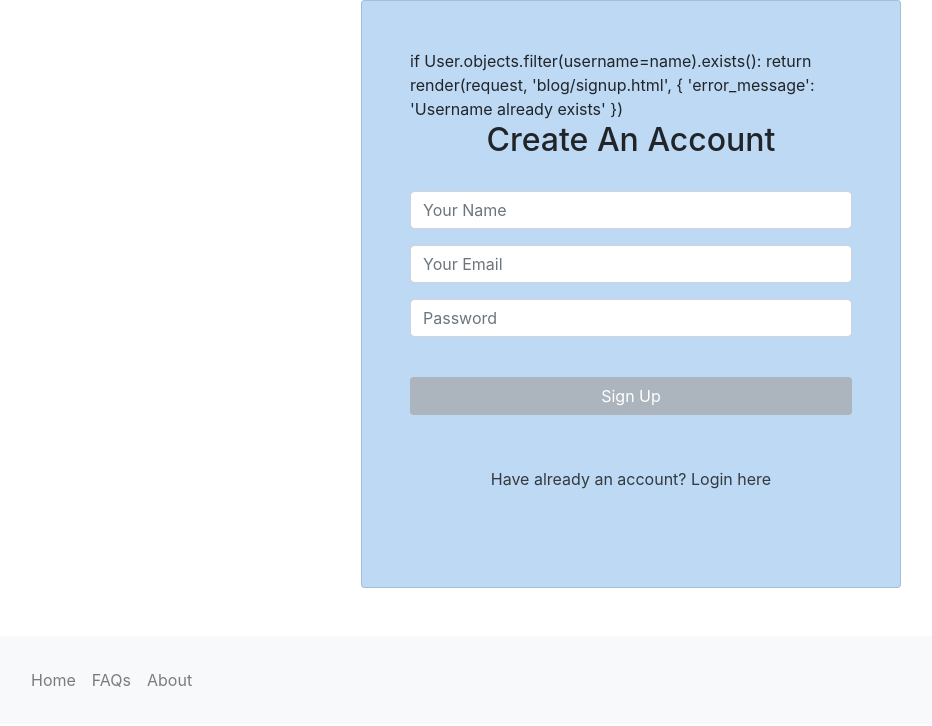
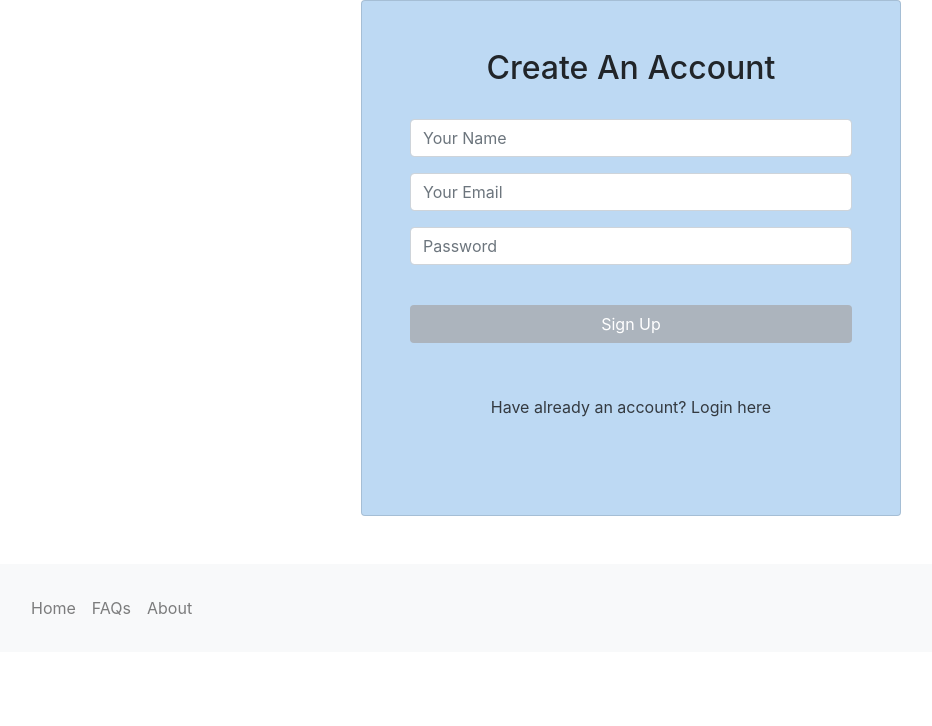
Before and after one commit to Rao-Aishwarya/BlogWebsite_Django_Python, a Django app: page / in a window 1280 px wide. Shown: the top 726 px of the page, without its empty margins (9-941 px from the left). Run offline with Django 4.2, Linux system fonts and the light colour scheme; some libraries are stand-ins or nearby versions.

Commit message:
Update signup.html

```diff
--- a/blog/templates/blog/signup.html
+++ b/blog/templates/blog/signup.html
@@ -9,10 +9,12 @@
             <div class="card">
                 <form class="card-body form-custom p-lg-5" method="post">
                     {% csrf_token %}
-                    if User.objects.filter(username=name).exists():
-                        return render(request, 'blog/signup.html', {
-                            'error_message': 'Username already exists'
-                        })
+
+                    {% if error_message %}
+                    <div class="alert alert-danger text-center" role="alert">
+                        {{ error_message }}
+                    </div>
+                    {% endif %}
 
                     <div class="text-center">
                         <h2 class="form-title">Create An Account</h2>
```
